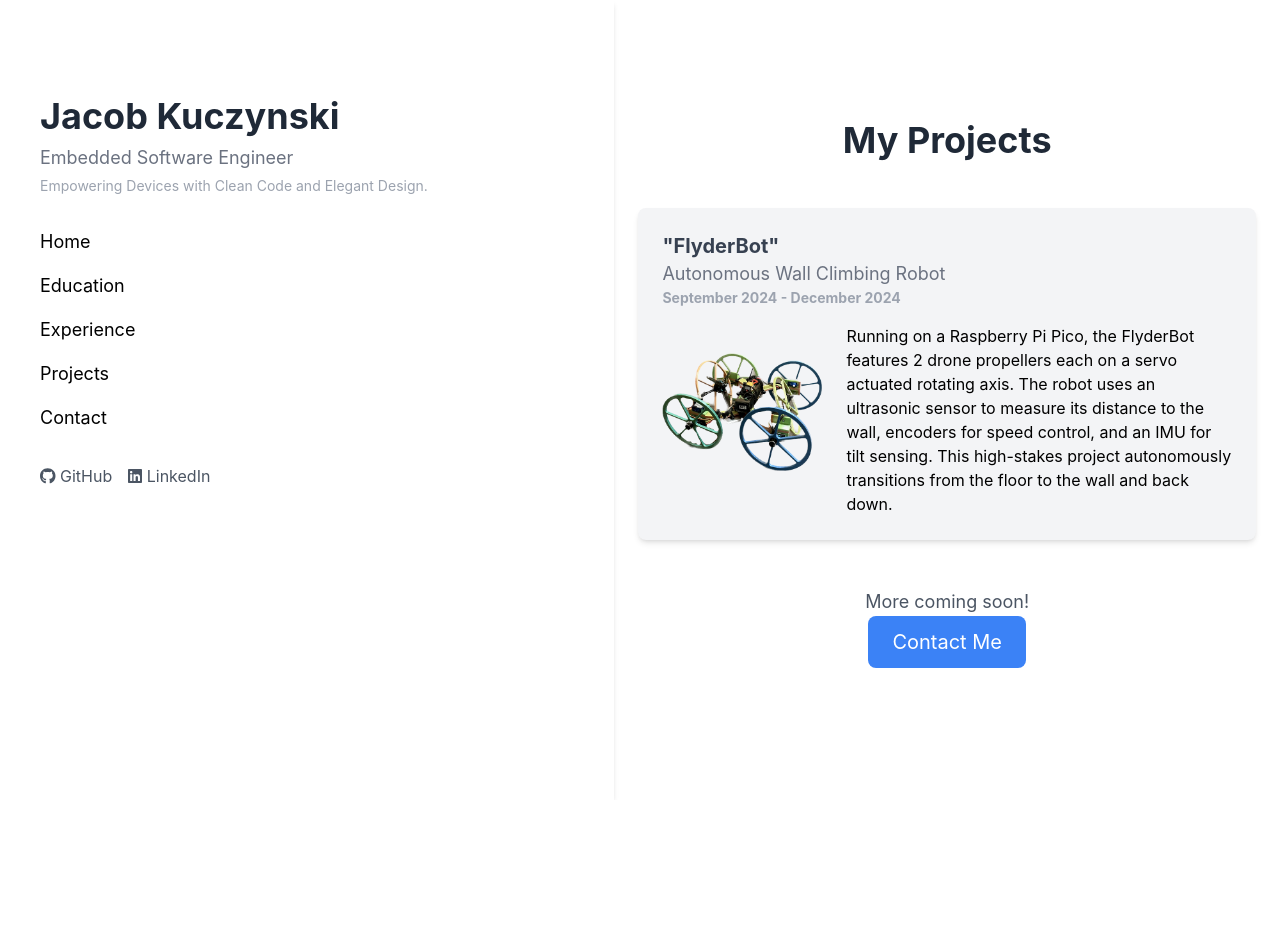
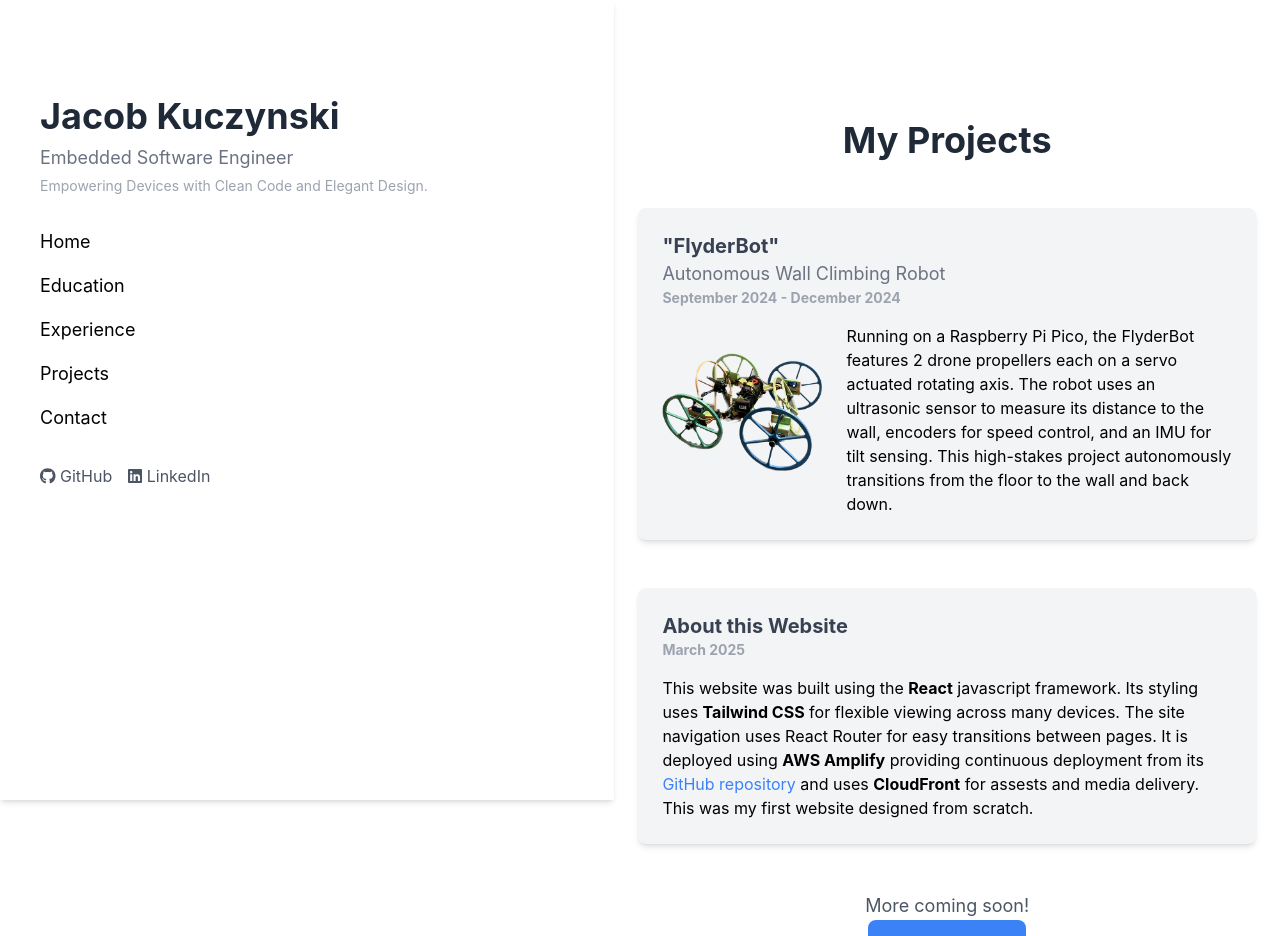
Before and after one commit to jkucz01/portfolio-website, a React (Create React App) app: page /projects in a window 1280 px wide. Shown: the top 936 px of the page. Before the commit the page ends 800 px from the top, so only its background shows below. Built offline with nearby package versions, Linux system fonts and the light colour scheme.

Commit message:
about this website

```diff
--- a/src/pages/Projects.js
+++ b/src/pages/Projects.js
@@ -41,6 +41,32 @@ export default function Projects() {
                     </div>
                 </Link>
             </section>
+            <section className="mb-12">
+                <div className="block flex-1 rounded-lg bg-gray-100 p-6 shadow-md transition">
+                    <h3 className="text-xl font-bold text-gray-700">
+                        About this Website
+                        <span className="block text-sm text-gray-400">
+                            March 2025
+                        </span>
+                    </h3>
+                    <div className="flex flex-col items-center md:flex-row">
+                            <p className="mt-4">
+                                This website was built using the <b>React</b> javascript framework.
+                                Its styling uses <b>Tailwind CSS</b> for flexible viewing across many devices.
+                                The site navigation uses React Router for
+                                easy transitions between pages. It is deployed using <b>AWS Amplify</b> providing
+                                continuous deployment from its
+                                <a
+                                href="https://github.com/jkucz01/portfolio-website"
+                                className="text-blue-500 transition hover:text-blue-700"
+                                target="_blank"
+                                rel="noopener noreferrer"> GitHub repository </a>
+                                and uses <b>CloudFront</b> for assests and media delivery.
+                                This was my first website designed from scratch.
+                            </p>
+                        </div>
+                    </div>
+            </section>
             <section className="text-center">
                 <p className="text-lg text-gray-600">
                         More coming soon!
```
